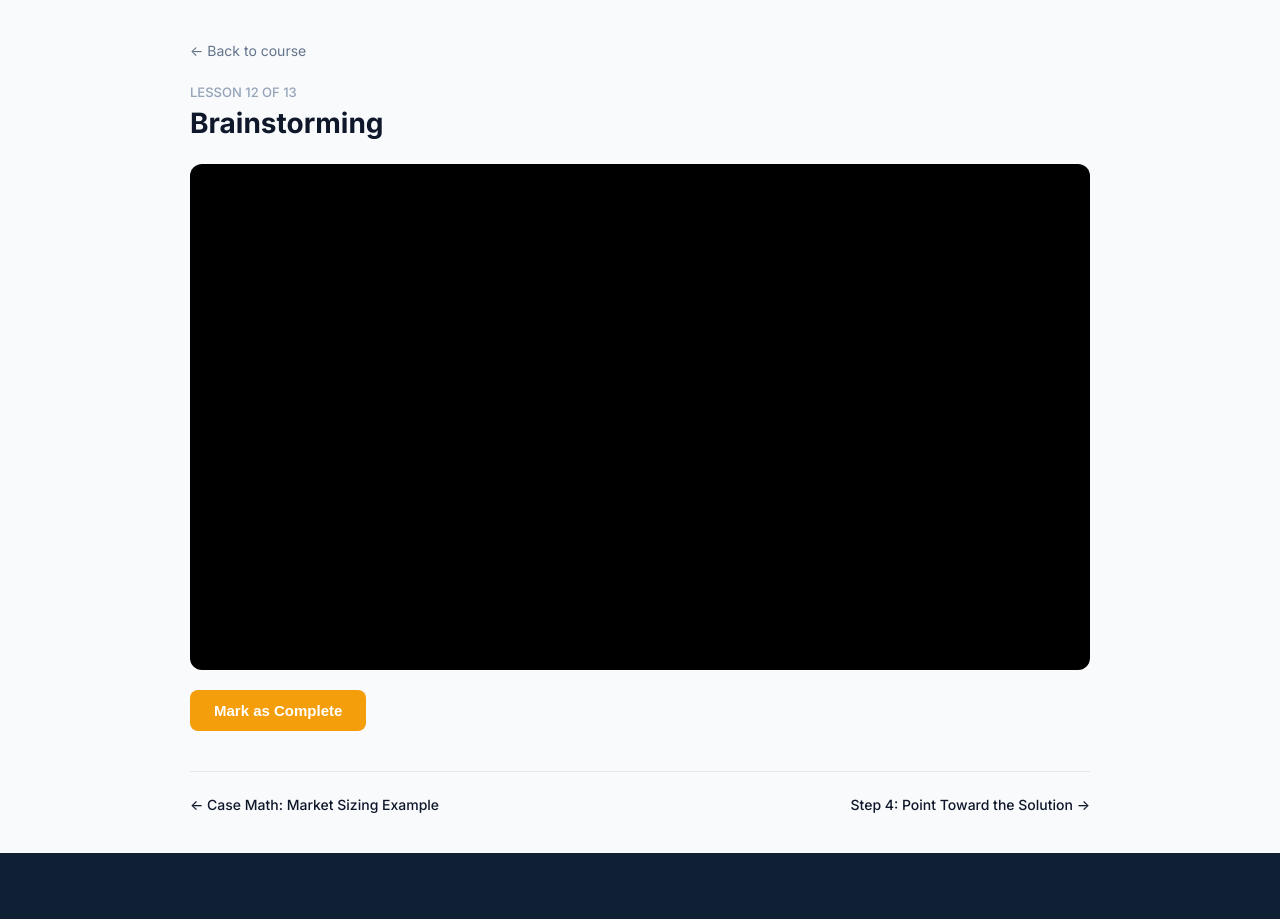
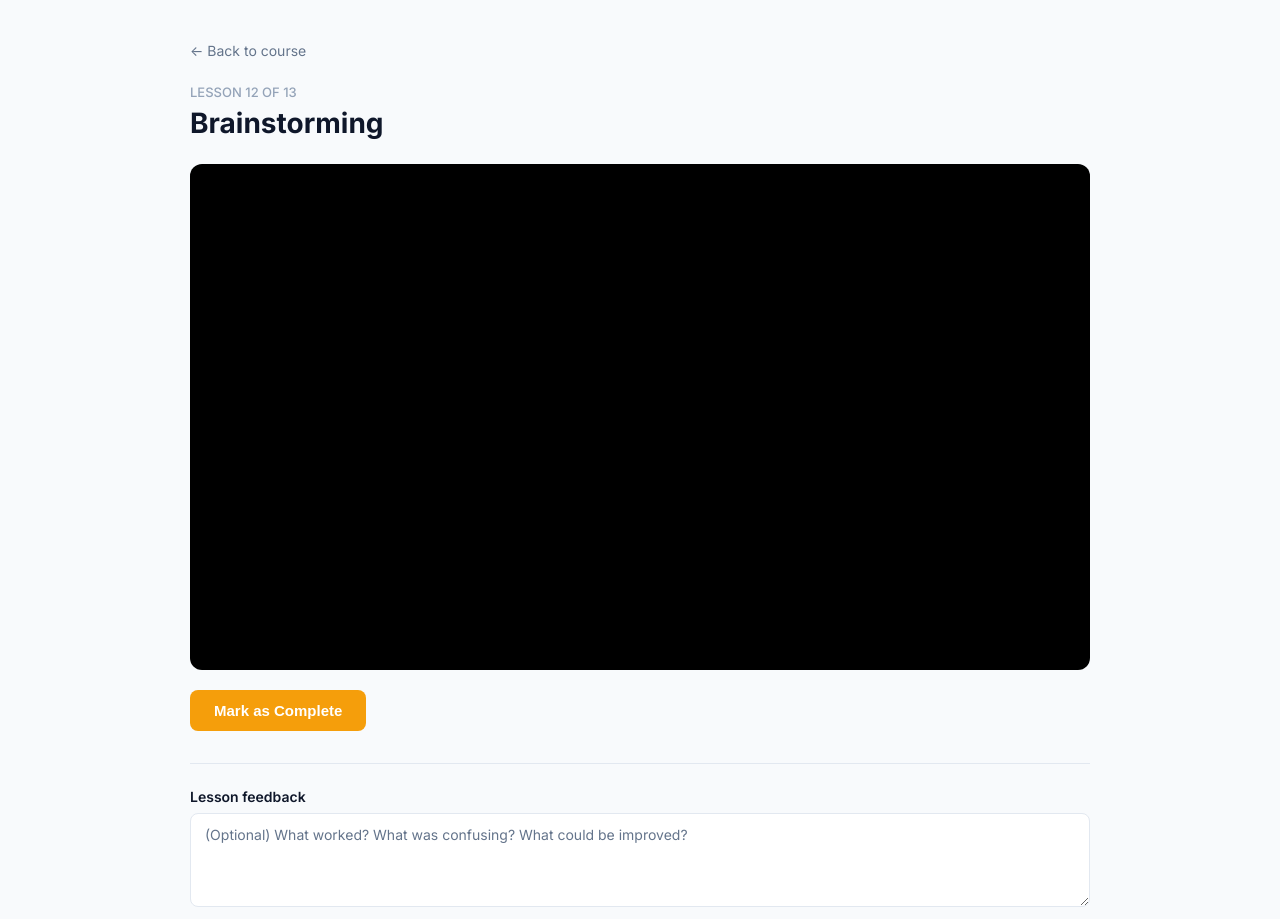
Before and after one commit to perrykramer/case-academy-app, a Next.js app: page /case-course/brainstorming in a window 1280 px wide. Shown: the top 919 px of the page. Before the commit the page ends 853 px from the top, so only its background shows below. Built offline with nearby package versions, Linux system fonts and the light colour scheme; no server answers; the database is empty.

Commit message:
Add per-lesson feedback text box on lesson pages

```diff
--- /dev/null
+++ b/app/api/lesson-feedback/route.ts
@@ -0,0 +1,85 @@
+import { auth } from '@clerk/nextjs/server';
+import { supabaseAdmin } from '@/lib/supabase';
+import { NextResponse } from 'next/server';
+
+// GET — fetch existing feedback for a given lesson
+export async function GET(request: Request) {
+  const { userId } = await auth();
+  if (!userId) {
+    return NextResponse.json({ error: 'Unauthorized' }, { status: 401 });
+  }
+
+  const { searchParams } = new URL(request.url);
+  const lessonSlug = searchParams.get('lessonSlug');
+
+  if (!lessonSlug) {
+    return NextResponse.json({ error: 'Missing lessonSlug' }, { status: 400 });
+  }
+
+  const { data, error } = await supabaseAdmin
+    .from('lesson_feedback')
+    .select('feedback_text, updated_at')
+    .eq('clerk_user_id', userId)
+    .eq('lesson_slug', lessonSlug)
+    .maybeSingle();
+
+  if (error) {
+    console.error('Error fetching feedback:', error);
+    return NextResponse.json({ error: 'Failed to fetch feedback' }, { status: 500 });
+  }
+
+  return NextResponse.json({ feedback: data });
+}
+
+// POST — save/update feedback (upsert)
+export async function POST(request: Request) {
+  const { userId, sessionClaims } = await auth();
+  const email = sessionClaims?.email as string | undefined;
+
+  if (!userId) {
+    return NextResponse.json({ error: 'Unauthorized' }, { status: 401 });
+  }
+
+  const body = await request.json();
+  const { lessonSlug, feedbackText } = body;
+
+  if (!lessonSlug || typeof lessonSlug !== 'string') {
+    return NextResponse.json({ error: 'Missing lessonSlug' }, { status: 400 });
+  }
+
+  if (typeof feedbackText !== 'string') {
+    return NextResponse.json({ error: 'Invalid feedbackText' }, { status: 400 });
+  }
+
+  // If text is empty after trimming, delete the row instead of saving empty
+  const trimmed = feedbackText.trim();
+
+  if (trimmed === '') {
+    await supabaseAdmin
+      .from('lesson_feedback')
+      .delete()
+      .eq('clerk_user_id', userId)
+      .eq('lesson_slug', lessonSlug);
+    return NextResponse.json({ success: true, cleared: true });
+  }
+
+  const { error } = await supabaseAdmin
+    .from('lesson_feedback')
+    .upsert(
+      {
+        clerk_user_id: userId,
+        clerk_email: email,
+        lesson_slug: lessonSlug,
+        feedback_text: trimmed,
+        updated_at: new Date().toISOString(),
+      },
+      { onConflict: 'clerk_user_id,lesson_slug' }
+    );
+
+  if (error) {
+    console.error('Error saving feedback:', error);
+    return NextResponse.json({ error: 'Failed to save feedback' }, { status: 500 });
+  }
+
+  return NextResponse.json({ success: true });
+}
--- a/app/case-course/[slug]/page.tsx
+++ b/app/case-course/[slug]/page.tsx
@@ -4,6 +4,7 @@ import { notFound } from 'next/navigation';
 import { getLessonBySlug, getNextLesson, getPreviousLesson } from '@/data/lessons';
 import { supabaseAdmin } from '@/lib/supabase';
 import LessonPlayer from '@/components/LessonPlayer';
+import LessonFeedback from '@/components/LessonFeedback';
 
 export default async function LessonPage({
   params,
@@ -62,6 +63,8 @@ export default async function LessonPage({
           alreadyCompleted={alreadyCompleted}
         />
 
+        <LessonFeedback lessonSlug={lesson.slug} />
+
         {/* Prev / Next navigation */}
         <div
           style={{
--- /dev/null
+++ b/components/LessonFeedback.tsx
@@ -0,0 +1,128 @@
+'use client';
+
+import { useEffect, useState } from 'react';
+
+interface LessonFeedbackProps {
+  lessonSlug: string;
+}
+
+export default function LessonFeedback({ lessonSlug }: LessonFeedbackProps) {
+  const [text, setText] = useState('');
+  const [originalText, setOriginalText] = useState('');
+  const [loading, setLoading] = useState(true);
+  const [saving, setSaving] = useState(false);
+  const [status, setStatus] = useState<'idle' | 'saved' | 'error'>('idle');
+
+  // Load existing feedback on mount
+  useEffect(() => {
+    async function loadFeedback() {
+      try {
+        const res = await fetch(`/api/lesson-feedback?lessonSlug=${lessonSlug}`);
+        if (res.ok) {
+          const data = await res.json();
+          const existing = data.feedback?.feedback_text ?? '';
+          setText(existing);
+          setOriginalText(existing);
+        }
+      } catch (err) {
+        console.error('Failed to load feedback:', err);
+      }
+      setLoading(false);
+    }
+    loadFeedback();
+  }, [lessonSlug]);
+
+  async function save() {
+    if (saving) return;
+    setSaving(true);
+    setStatus('idle');
+    try {
+      const res = await fetch('/api/lesson-feedback', {
+        method: 'POST',
+        headers: { 'Content-Type': 'application/json' },
+        body: JSON.stringify({ lessonSlug, feedbackText: text }),
+      });
+      if (res.ok) {
+        setOriginalText(text);
+        setStatus('saved');
+        setTimeout(() => setStatus('idle'), 3000);
+      } else {
+        setStatus('error');
+      }
+    } catch {
+      setStatus('error');
+    }
+    setSaving(false);
+  }
+
+  const hasChanges = text !== originalText;
+
+  return (
+    <div style={{ marginTop: '32px', paddingTop: '24px', borderTop: '1px solid #e2e8f0' }}>
+      <label
+        htmlFor="lesson-feedback"
+        style={{
+          display: 'block',
+          fontSize: '14px',
+          fontWeight: 600,
+          color: '#0f172a',
+          marginBottom: '8px',
+        }}
+      >
+        Lesson feedback
+      </label>
+      <textarea
+        id="lesson-feedback"
+        value={text}
+        onChange={(e) => setText(e.target.value)}
+        placeholder="(Optional) What worked? What was confusing? What could be improved?"
+        disabled={loading}
+        rows={4}
+        style={{
+          width: '100%',
+          padding: '12px 14px',
+          border: '1px solid #e2e8f0',
+          borderRadius: '8px',
+          fontSize: '14px',
+          fontFamily: 'inherit',
+          color: '#0f172a',
+          backgroundColor: loading ? '#f8fafc' : 'white',
+          resize: 'vertical',
+          minHeight: '80px',
+          boxSizing: 'border-box',
+        }}
+      />
+      <div style={{ display: 'flex', alignItems: 'center', gap: '12px', marginTop: '10px' }}>
+        <button
+          onClick={save}
+          disabled={!hasChanges || saving || loading}
+          style={{
+            padding: '8px 18px',
+            backgroundColor: hasChanges && !saving ? '#0f172a' : '#cbd5e1',
+            color: 'white',
+            border: 'none',
+            borderRadius: '6px',
+            fontSize: '14px',
+            fontWeight: 500,
+            cursor: hasChanges && !saving ? 'pointer' : 'default',
+          }}
+        >
+          {saving ? 'Saving...' : 'Save feedback'}
+        </button>
+        {status === 'saved' && (
+          <span style={{ fontSize: '13px', color: '#10b981', fontWeight: 500 }}>
+            ✓ Saved
+          </span>
+        )}
+        {status === 'error' && (
+          <span style={{ fontSize: '13px', color: '#ef4444', fontWeight: 500 }}>
+            Could not save — try again
+          </span>
+        )}
+      </div>
+      <p style={{ fontSize: '12px', color: '#94a3b8', marginTop: '8px' }}>
+        Only Perry can see your feedback. You can update it anytime by editing and saving again.
+      </p>
+    </div>
+  );
+}
```
